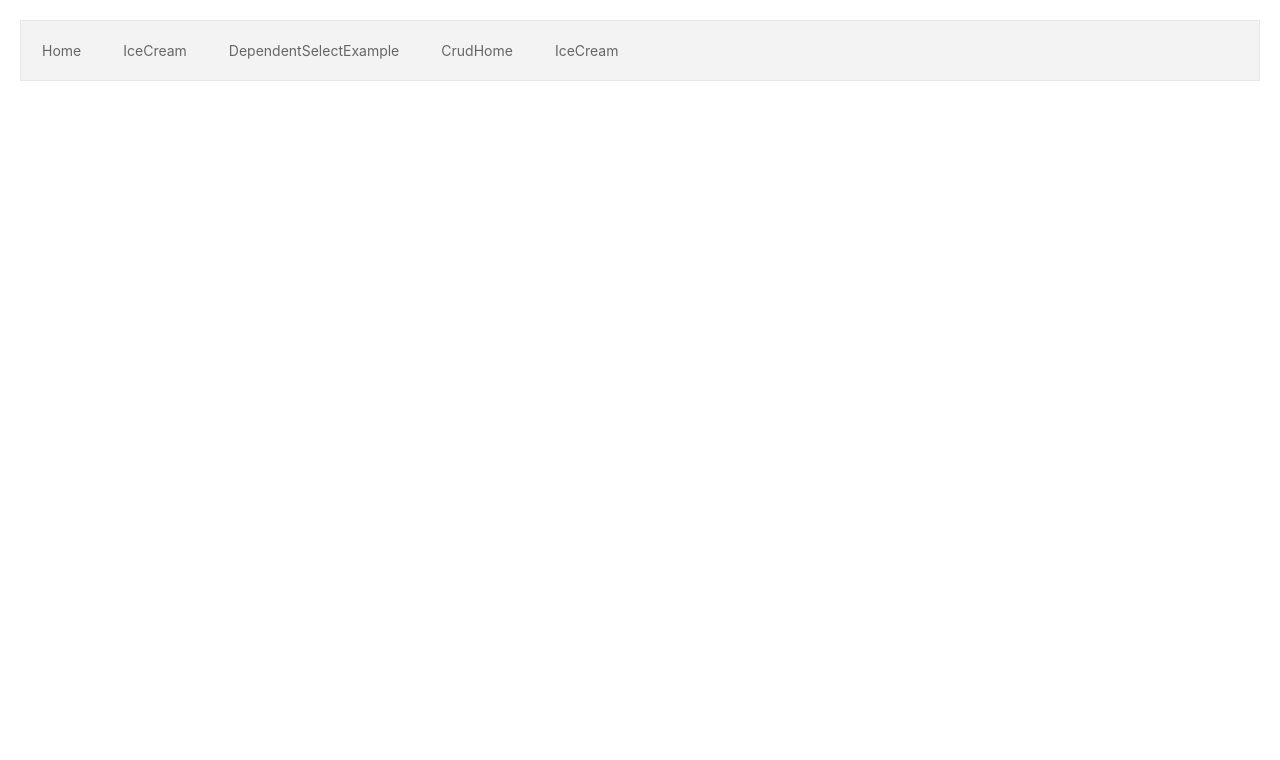
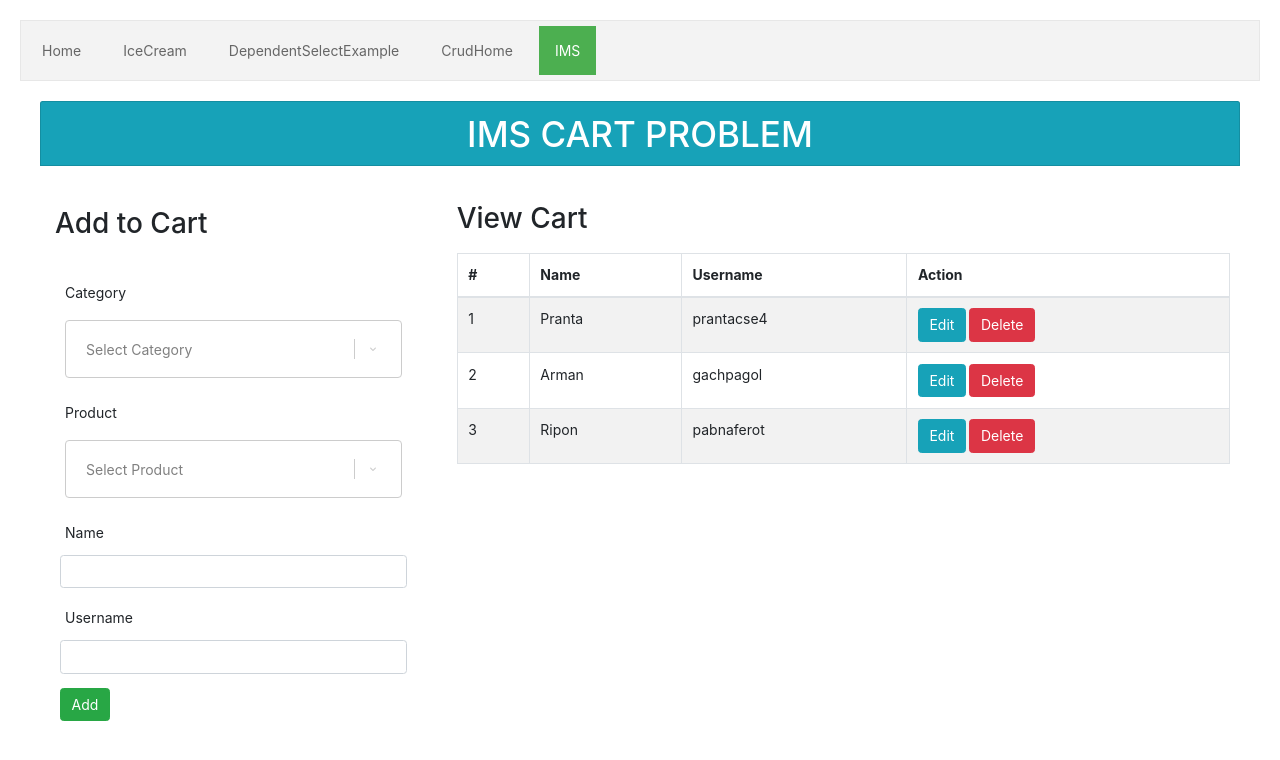
Before and after one commit to prantacse4/reactapp, a React (Create React App) app: page /ImsApp in a window 1280 px wide. Shown: the top 760 px of the page. Built offline with nearby package versions, Linux system fonts and the light colour scheme.

Commit message:
IMS Update

```diff
--- a/src/App.jsx
+++ b/src/App.jsx
@@ -11,6 +11,7 @@ import  './Bootstrap/bootstrap.min.css.map';
 import DependentSelectExample from "./components/DependentSelectExample/DependentSelectExample";
 import 'bootstrap/dist/css/bootstrap.min.css';
 import CrudHome from "./components/CRUDAPP/CrudHome";
+import ImsAppHome from "./components/IMSAPP/ImsAppHome";
 
 
 function App() {
@@ -31,6 +32,10 @@ function App() {
                         <CrudHome></CrudHome>
                     </Route>
 
+                    <Route path='/ImsApp'>
+                        <ImsAppHome></ImsAppHome>
+                    </Route>
+
 
 
                 </Switch>
--- a/src/components/DependentSelectExample/DependentSelectExample.jsx
+++ b/src/components/DependentSelectExample/DependentSelectExample.jsx
@@ -8,14 +8,12 @@ const DependentSelectExample = () => {
     const [lang, setLang] = useState(null);
     const [langList, setLangList] = useState([]);
     const [link, setLink] = useState("");
-
     // handle change event of the country dropdown
     const handleCountryChange = (obj) => {
       setCountry(obj);
       setLangList(obj.languages);
       setLang(null);
     };
-
     // handle change event of the language dropdown
     const handleLanguageChange = (obj) => {
       setLang(obj);
--- a/src/components/IMSAPP/AddCartForm/AddCartForm.jsx
+++ b/src/components/IMSAPP/AddCartForm/AddCartForm.jsx
@@ -1,6 +1,7 @@
 import React, { useState } from "react";
+import Select from "react-select";
 
-const AddCartForm = (addUser) => {
+const AddCartForm = ( {addUser, category, products}) => {
     const initialFormState = { id: null, name: "", username: "" };
     const [user, setUser] = useState(initialFormState);
 
@@ -12,13 +13,35 @@ const AddCartForm = (addUser) => {
     const handleFormSubmit = (event) => {
         event.preventDefault();
         if (!user.name || !user.username) return;
-        addUser.addUser(user);
+        addUser(user);
         setUser(initialFormState);
     };
+
+
+ const optionsCategory  =
+    category.map((cat) => (
+        { label: cat.category, value: cat.id }
+    ));
+
+    const optionsProducts  =
+    products.map((pro) => (
+        { label: pro.product, value: pro.id }
+    ));
+
+
     return (
         <div>
             <form onSubmit={handleFormSubmit}>
-                <label className="form-control-label">Name {user.name}</label>
+            <label className={["form-control-label", "mt-3"].join(" ")}>Category</label>
+                <Select placeholder="Select Category"
+                options = {optionsCategory}
+                />
+
+<label className={["form-control-label", "mt-3"].join(" ")}>Product</label>
+                <Select placeholder="Select Product"
+                options = {optionsProducts}
+                />
+                <label className={["form-control-label", "mt-3"].join(" ")}>Name {user.name}</label>
                 <input
                     type="text"
                     className="form-control"
--- a/src/components/IMSAPP/ImsAppHome.jsx
+++ b/src/components/IMSAPP/ImsAppHome.jsx
@@ -2,12 +2,25 @@ import React, { useState } from "react";
 import AddCartForm from "./AddCartForm/AddCartForm.jsx";
 import EditCartForm from "./EditCartForm/EditCartForm.jsx";
 import CartTable from "./CartTable/CartTable.jsx";
-
 const ImsAppHome = () => {
     const usersData = [
         { id: 1, name: "Pranta", username: "prantacse4" },
         { id: 2, name: "Arman", username: "gachpagol" },
         { id: 3, name: "Ripon ", username: "pabnaferot" },
+    ];
+
+    const category = [
+        {id:1, category:"Mobile"},
+        {id:2, category:"Camera"},
+        {id:3, category:"Electronics"},
+        {id:4, category:"Laptops"},
+    ];
+
+    const products = [
+        {id:1, product:"Samsung J7", category:1},
+        {id:2, product:"Samsung J7 Prime", category:1},
+        {id:3, product:"Nokia 5", category:1},
+        {id:4, product:"Canon 600D", category:2},
     ];
     const [users, setUsers] = useState(usersData);
 
@@ -15,10 +28,7 @@ const ImsAppHome = () => {
         user.id = users.length + 1;
         setUsers([...users, user]);
     };
-    const deleteUser = (id) => {
-        console.log(id);
-        // setUsers(users.filter((user) => user.id !== id))
-    };
+
 
     const deleteData = (id) => {
         //Procedure 1
@@ -63,7 +73,7 @@ const ImsAppHome = () => {
                     <div className="col-md-4">
                         {editing ? (
                             <div>
-                                <h2>Edit User</h2>
+                                <h2>Edit Cart</h2>
                                 <EditCartForm
                                     setEditing={setEditing}
                                     currentUser={currentUser}
@@ -72,16 +82,16 @@ const ImsAppHome = () => {
                             </div>
                         ) : (
                             <div>
-                                <h2>Add User</h2>
-                                <AddCartForm addUser={addUser} />
+                                <h2>Add to Cart</h2>
+                                <AddCartForm addUser={addUser} category={category} products={products} />
                             </div>
                         )}
                     </div>
                     <div className="col-md-8">
-                        <h2>View User</h2>
+                        <h2>View Cart</h2>
                         <CartTable
                             users={users}
-                            deleteUser={deleteUser}
+
                             deleteID={deleteData}
                             editRow={editRow}
                         />
--- a/src/components/Navbar/Navbar.jsx
+++ b/src/components/Navbar/Navbar.jsx
@@ -25,7 +25,7 @@ const Navbar = () => {
                     <NavLink  activeClassName={classes.active} exact to="/CrudHome">CrudHome</NavLink>
                 </li>
                 <li>
-                    <NavLink  activeClassName={classes.active} to="/j">IceCream</NavLink>
+                    <NavLink  activeClassName={classes.active} to="/ImsApp">IMS</NavLink>
                 </li>
             </ul>
         </div>
```
